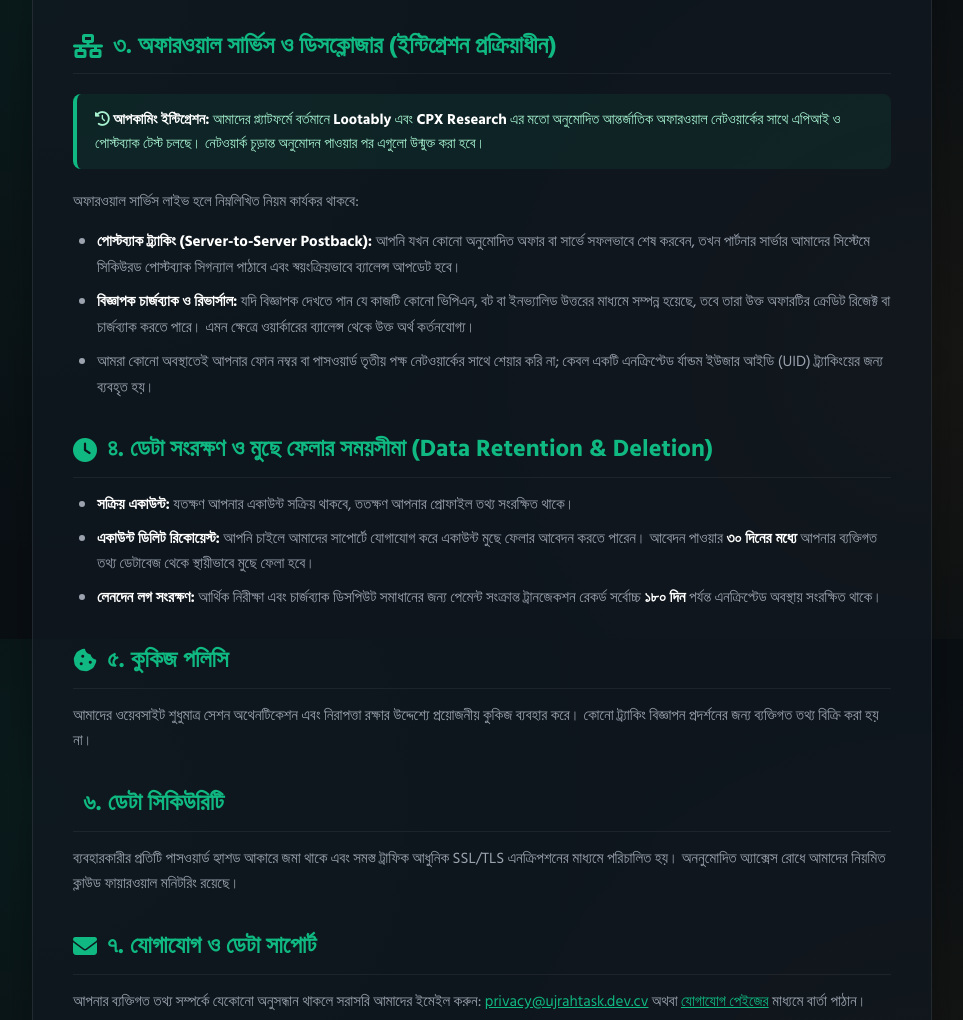
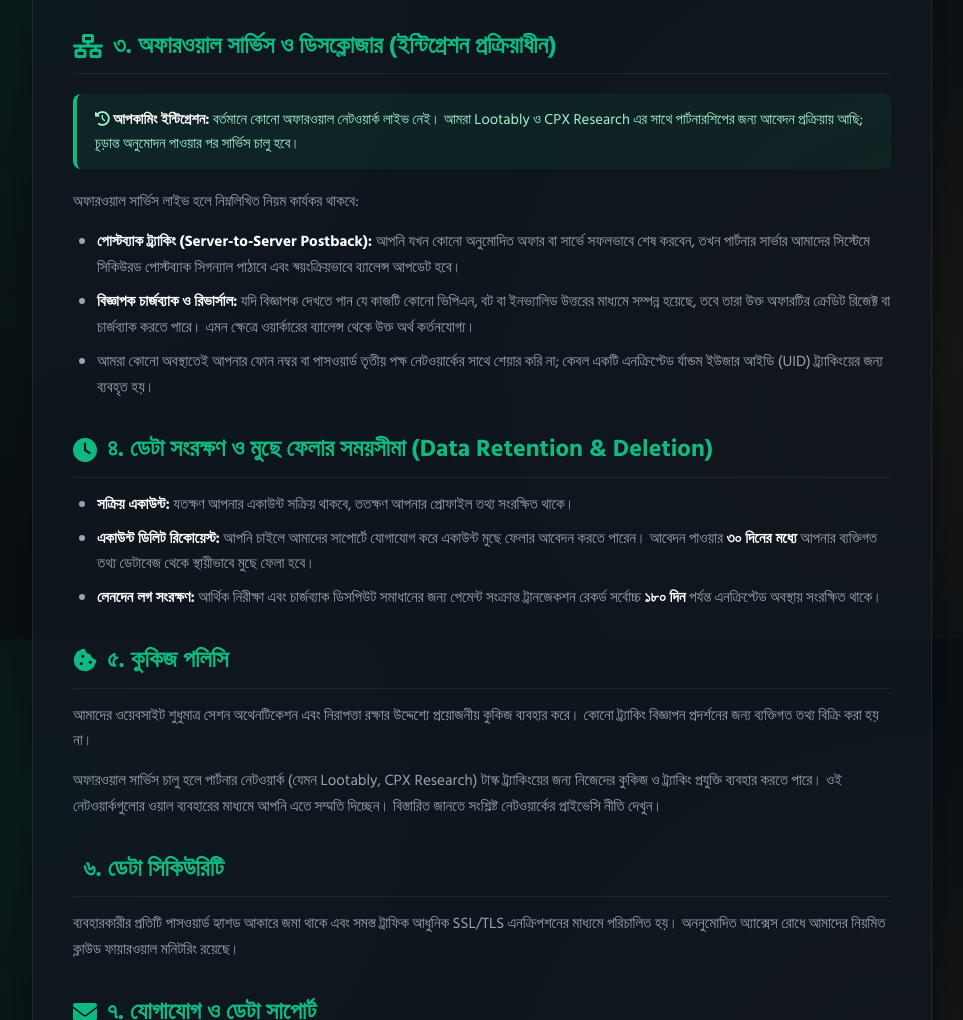
Before and after one commit to developerssofficial/ujrahtask, a plain HTML site: page privacy.html in a window 1280 px wide. Shown: the part 961-1981 px from the top of the page, without its empty margins (158-1121 px from the left). Drawn offline with Linux system fonts and the light colour scheme.

Commit message:
Update privacy.html: offerwall partnership status and cookies policy

```diff
--- a/privacy.html
+++ b/privacy.html
@@ -82,7 +82,7 @@
 
         <h2><i class="fa-solid fa-network-wired"></i> ৩. অফারওয়াল সার্ভিস ও ডিসক্লোজার (ইন্টিগ্রেশন প্রক্রিয়াধীন)</h2>
         <div class="badge-info-box">
-          <i class="fa-solid fa-clock-rotate-left"></i> <strong>আপকামিং ইন্টিগ্রেশন:</strong> আমাদের প্ল্যাটফর্মে বর্তমানে <strong>Lootably</strong> এবং <strong>CPX Research</strong> এর মতো অনুমোদিত আন্তর্জাতিক অফারওয়াল নেটওয়ার্কের সাথে এপিআই ও পোস্টব্যাক টেস্ট চলছে। নেটওয়ার্ক চূড়ান্ত অনুমোদন পাওয়ার পর এগুলো উন্মুক্ত করা হবে।
+          <i class="fa-solid fa-clock-rotate-left"></i> <strong>আপকামিং ইন্টিগ্রেশন:</strong> বর্তমানে কোনো অফারওয়াল নেটওয়ার্ক লাইভ নেই। আমরা Lootably ও CPX Research এর সাথে পার্টনারশিপের জন্য আবেদন প্রক্রিয়ায় আছি; চূড়ান্ত অনুমোদন পাওয়ার পর সার্ভিস চালু হবে।
         </div>
         <p>অফারওয়াল সার্ভিস লাইভ হলে নিম্নলিখিত নিয়ম কার্যকর থাকবে:</p>
         <ul>
@@ -100,6 +100,7 @@
 
         <h2><i class="fa-solid fa-cookie-bite"></i> ৫. কুকিজ পলিসি</h2>
         <p>আমাদের ওয়েবসাইট শুধুমাত্র সেশন অথেনটিকেশন এবং নিরাপত্তা রক্ষার উদ্দেশ্যে প্রয়োজনীয় কুকিজ ব্যবহার করে। কোনো ট্র্যাকিং বিজ্ঞাপন প্রদর্শনের জন্য ব্যক্তিগত তথ্য বিক্রি করা হয় না।</p>
+        <p>অফারওয়াল সার্ভিস চালু হলে পার্টনার নেটওয়ার্ক (যেমন Lootably, CPX Research) টাস্ক ট্র্যাকিংয়ের জন্য নিজেদের কুকিজ ও ট্র্যাকিং প্রযুক্তি ব্যবহার করতে পারে। ওই নেটওয়ার্কগুলোর ওয়াল ব্যবহারের মাধ্যমে আপনি এতে সম্মতি দিচ্ছেন। বিস্তারিত জানতে সংশ্লিষ্ট নেটওয়ার্কের প্রাইভেসি নীতি দেখুন।</p>
 
         <h2><i class="fa-solid fa-shield-halal"></i> ৬. ডেটা সিকিউরিটি</h2>
         <p>ব্যবহারকারীর প্রতিটি পাসওয়ার্ড হ্যাশড আকারে জমা থাকে এবং সমস্ত ট্রাফিক আধুনিক SSL/TLS এনক্রিপশনের মাধ্যমে পরিচালিত হয়। অননুমোদিত অ্যাক্সেস রোধে আমাদের নিয়মিত ক্লাউড ফায়ারওয়াল মনিটরিং রয়েছে।</p>
```
